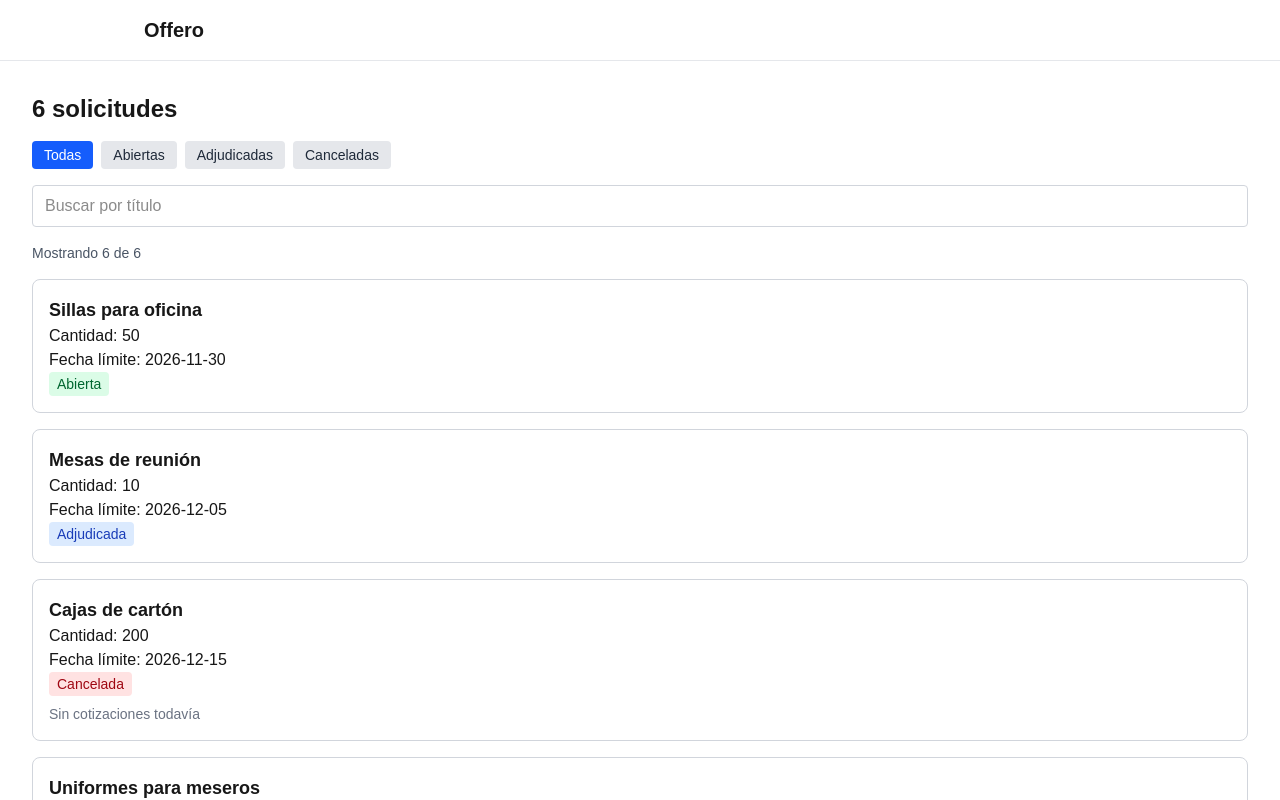
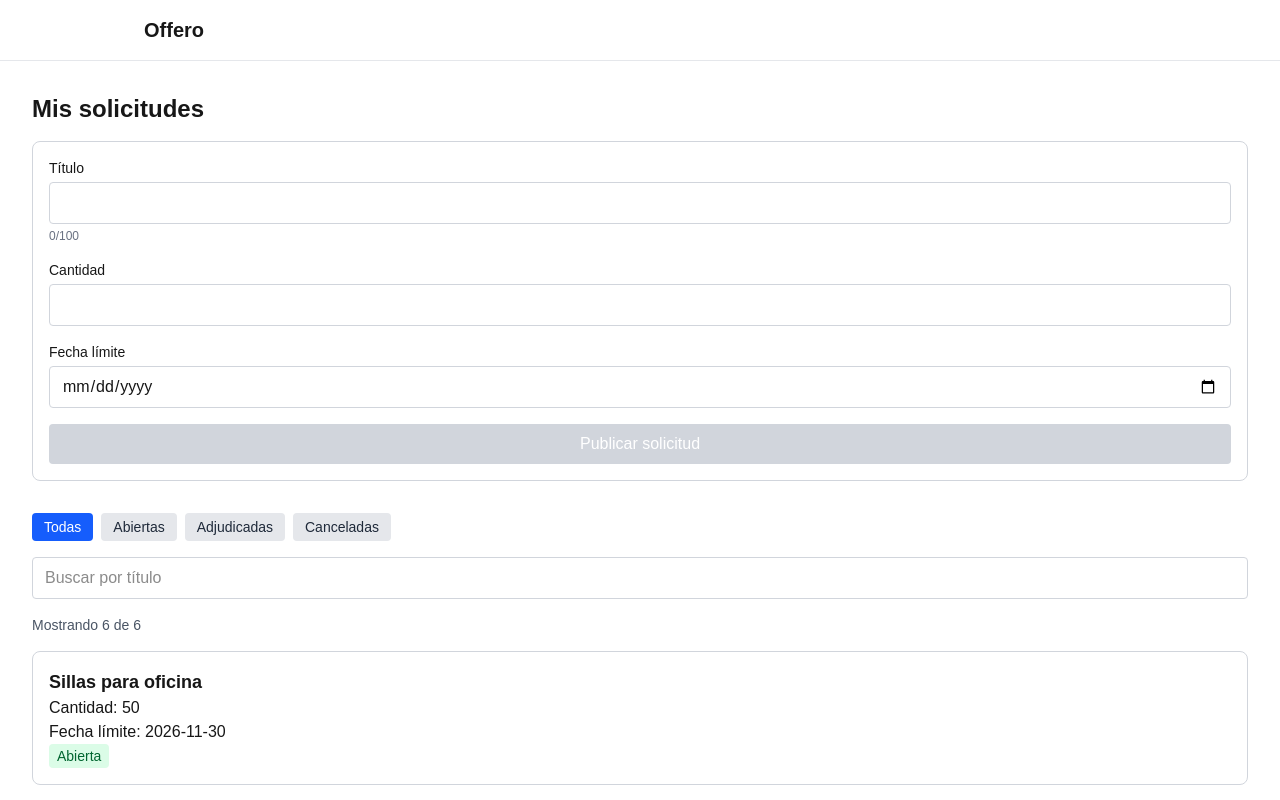
Before and after one commit to diegodani2030/App-Offero, a Next.js app in the folder app-offero/: page /practica/wilson in a window 1280 px wide. Shown: the top 800 px of the page. Built offline with nearby package versions, Linux system fonts and the light colour scheme.

Commit message:
practica(wilson): react 4
Co-Authored-By: Claude Opus 5.5 <noreply@anthropic.com>

```diff
--- a/app-offero/src/app/practica/wilson/page.js
+++ b/app-offero/src/app/practica/wilson/page.js
@@ -1,17 +1,12 @@
-import PanelSolicitudes from "@/components/practica/wilson/PanelSolicitudes";
+import GestorSolicitudes from "@/components/practica/wilson/GestorSolicitudes";
 import { solicitudes } from "./datos";
 
 export default function PracticaWilson() {
   return (
     <main className="p-8">
-      {/* Ternario: singular o plural según cuántas haya. */}
-      <h1 className="text-2xl font-bold">
-        {solicitudes.length === 1
-          ? "1 solicitud"
-          : `${solicitudes.length} solicitudes`}
-      </h1>
+      <h1 className="text-2xl font-bold">Mis solicitudes</h1>
       <div className="mt-4">
-        <PanelSolicitudes items={solicitudes} />
+        <GestorSolicitudes iniciales={solicitudes} />
       </div>
     </main>
   );
--- /dev/null
+++ b/app-offero/src/components/practica/wilson/Campo.js
@@ -0,0 +1,12 @@
+// Componente reutilizable: etiqueta + el input que llegue como children + su error.
+export default function Campo({ etiqueta, id, error, children }) {
+  return (
+    <div className="flex flex-col gap-1">
+      <label htmlFor={id} className="text-sm font-medium">
+        {etiqueta}
+      </label>
+      {children}
+      {error && <p className="text-sm text-red-600">{error}</p>}
+    </div>
+  );
+}
--- /dev/null
+++ b/app-offero/src/components/practica/wilson/FormularioSolicitud.js
@@ -0,0 +1,70 @@
+"use client";
+
+import { useState } from "react";
+import Campo from "./Campo";
+import useBorrador from "./useBorrador";
+import { validarCantidad, validarFecha, validarTitulo } from "./validaciones";
+
+const VACIO = { titulo: "", cantidad: "", fechaLimite: "" };
+
+export default function FormularioSolicitud({ onCrear }) {
+  // Como useState, pero el valor se guarda en localStorage (ver useBorrador.js).
+  const [datos, setDatos] = useBorrador("practica-wilson-borrador", VACIO);
+  const [errores, setErrores] = useState({});
+
+  function cambiar(campo, valor) {
+    setDatos({ ...datos, [campo]: valor });
+  }
+
+  function enviar(event) {
+    event.preventDefault(); // sin esto la página se recarga
+    const nuevosErrores = {
+      titulo: validarTitulo(datos.titulo),
+      cantidad: validarCantidad(datos.cantidad),
+      fechaLimite: validarFecha(datos.fechaLimite),
+    };
+    setErrores(nuevosErrores);
+    if (Object.values(nuevosErrores).some((e) => e !== null)) return;
+
+    onCrear({
+      id: crypto.randomUUID(),
+      titulo: datos.titulo.trim(),
+      cantidad: Number(datos.cantidad),
+      fechaLimite: datos.fechaLimite,
+      estado: "open",
+      cotizaciones: 0,
+    });
+    setDatos(VACIO);
+  }
+
+  const hayVacios = !datos.titulo || !datos.cantidad || !datos.fechaLimite;
+  // Reto: el contador sale directo del estado, sin useEffect.
+  const largo = datos.titulo.length;
+
+  return (
+    <form onSubmit={enviar} className="flex flex-col gap-4 rounded-lg border border-gray-300 p-4">
+      <Campo etiqueta="Título" id="titulo" error={errores.titulo}>
+        <input id="titulo" type="text" value={datos.titulo}
+          onChange={(e) => cambiar("titulo", e.target.value)}
+          className="rounded border border-gray-300 px-3 py-2" />
+        <span className={`text-xs ${largo > 90 ? "text-red-600" : "text-gray-500"}`}>
+          {largo}/100
+        </span>
+      </Campo>
+      <Campo etiqueta="Cantidad" id="cantidad" error={errores.cantidad}>
+        <input id="cantidad" type="number" value={datos.cantidad}
+          onChange={(e) => cambiar("cantidad", e.target.value)}
+          className="rounded border border-gray-300 px-3 py-2" />
+      </Campo>
+      <Campo etiqueta="Fecha límite" id="fechaLimite" error={errores.fechaLimite}>
+        <input id="fechaLimite" type="date" value={datos.fechaLimite}
+          onChange={(e) => cambiar("fechaLimite", e.target.value)}
+          className="rounded border border-gray-300 px-3 py-2" />
+      </Campo>
+      <button type="submit" disabled={hayVacios}
+        className="rounded bg-blue-600 px-4 py-2 text-white disabled:bg-gray-300">
+        Publicar solicitud
+      </button>
+    </form>
+  );
+}
--- /dev/null
+++ b/app-offero/src/components/practica/wilson/GestorSolicitudes.js
@@ -0,0 +1,22 @@
+"use client";
+
+import { useState } from "react";
+import FormularioSolicitud from "./FormularioSolicitud";
+import PanelSolicitudes from "./PanelSolicitudes";
+
+// Padre que guarda la lista: el formulario agrega, el panel muestra.
+export default function GestorSolicitudes({ iniciales }) {
+  const [items, setItems] = useState(iniciales);
+
+  function agregar(nuevo) {
+    // Copia del arreglo: nunca se modifica el original con push.
+    setItems([...items, nuevo]);
+  }
+
+  return (
+    <div className="flex flex-col gap-8">
+      <FormularioSolicitud onCrear={agregar} />
+      <PanelSolicitudes items={items} />
+    </div>
+  );
+}
--- /dev/null
+++ b/app-offero/src/components/practica/wilson/useBorrador.js
@@ -0,0 +1,33 @@
+"use client";
+
+import { useEffect, useState } from "react";
+
+// Guarda y recupera un borrador en localStorage. Devuelve [datos, setDatos] como useState.
+export default function useBorrador(clave, inicial) {
+  const [datos, setDatos] = useState(inicial);
+  const [cargado, setCargado] = useState(false);
+
+  // Al abrir la página: recupera el borrador una sola vez (dependencias vacías).
+  useEffect(() => {
+    try {
+      const guardado = localStorage.getItem(clave);
+      // eslint-disable-next-line react-hooks/set-state-in-effect -- localStorage solo existe en el navegador
+      if (guardado) setDatos(JSON.parse(guardado));
+    } catch {
+      // Si el navegador bloquea localStorage, se sigue sin borrador.
+    }
+    setCargado(true);
+  }, [clave]);
+
+  // Cada vez que cambian los datos: guarda el borrador.
+  useEffect(() => {
+    if (!cargado) return;
+    try {
+      localStorage.setItem(clave, JSON.stringify(datos));
+    } catch {
+      // Sin localStorage no hay borrador; el formulario funciona igual.
+    }
+  }, [clave, datos, cargado]);
+
+  return [datos, setDatos];
+}
--- /dev/null
+++ b/app-offero/src/components/practica/wilson/validaciones.js
@@ -0,0 +1,31 @@
+// Cada función recibe un valor y devuelve un mensaje de error, o null si está bien.
+
+export function validarTitulo(titulo) {
+  const largo = titulo.trim().length;
+  if (largo < 5) return "El título debe tener al menos 5 caracteres.";
+  if (largo > 100) return "El título no puede pasar de 100 caracteres.";
+  return null;
+}
+
+export function validarCantidad(cantidad) {
+  const numero = Number(cantidad);
+  if (!Number.isInteger(numero) || numero <= 0) {
+    return "La cantidad debe ser un número entero mayor que 0.";
+  }
+  return null;
+}
+
+// Fecha de hoy en formato AAAA-MM-DD, con la hora local del navegador.
+function hoy() {
+  const d = new Date();
+  const mes = String(d.getMonth() + 1).padStart(2, "0");
+  const dia = String(d.getDate()).padStart(2, "0");
+  return `${d.getFullYear()}-${mes}-${dia}`;
+}
+
+export function validarFecha(fecha) {
+  if (!fecha) return "Elige una fecha límite.";
+  // Las fechas AAAA-MM-DD se pueden comparar como texto.
+  if (fecha < hoy()) return "La fecha límite no puede ser anterior a hoy.";
+  return null;
+}
```
